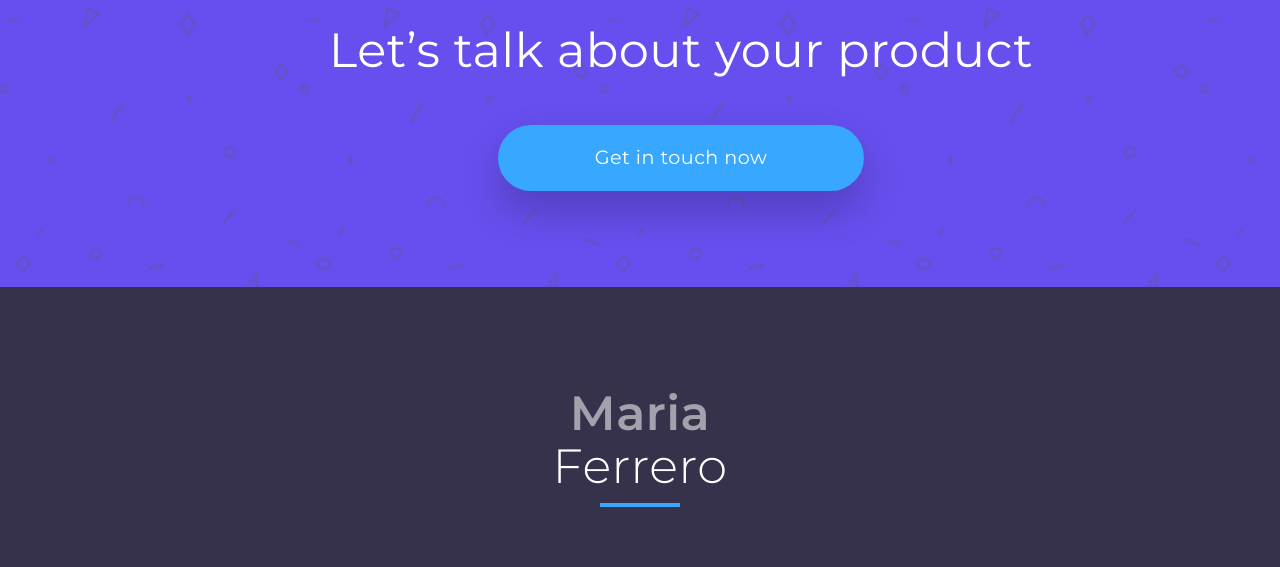
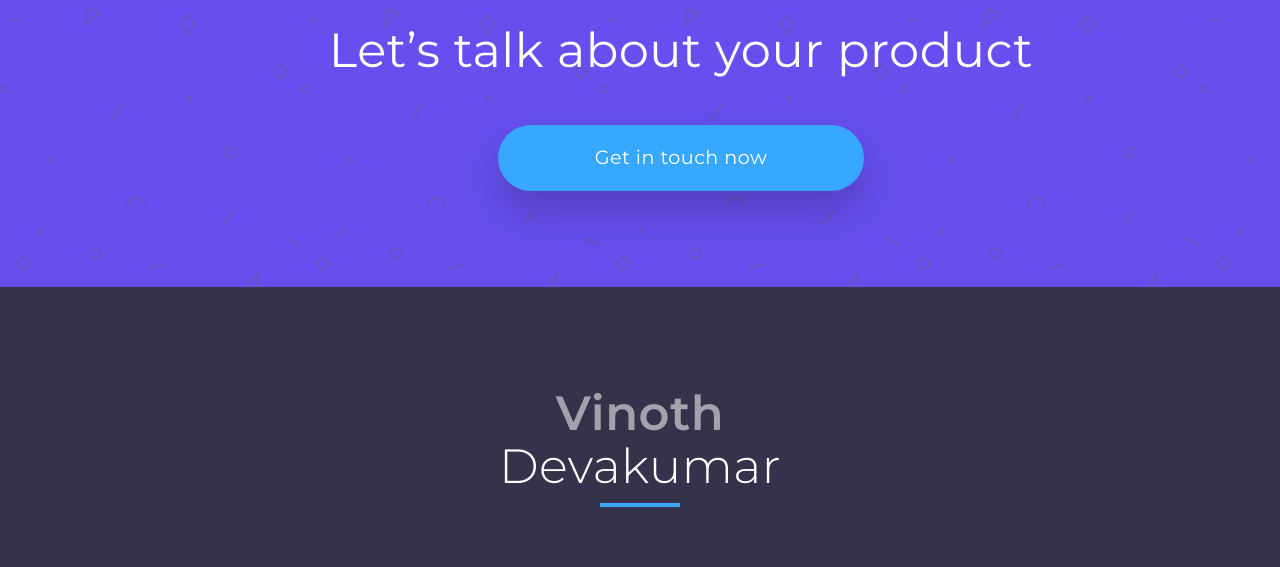
Before and after one commit to VinothDevakumar/Static_Web_Page_Test, a plain HTML site: page index.html in a window 1280 px wide. Shown: the part 3128-3695 px from the top of the page. Drawn offline with nearby package versions, Linux system fonts and the light colour scheme; a script that the page names is missing.

Commit message:
initial commit

```diff
--- a/index.html
+++ b/index.html
@@ -241,7 +241,7 @@
         <div class="container-fluid">
           <div class="row footer">
             <div class="col-md-12 text-center">
-              <h1>Maria<br><span>Ferrero</span></h1>
+              <h1>Vinoth<br><span>Devakumar</span></h1>
               <ul class="social-links">
                 <li><a href="#"><img src="assets/behance.png"></a></li>
                 <li><a href="#"><img src="assets/dribbble.png"></a></li>
```
Also changed, not shown: assets/hero-bg1.jpg (deleted).
